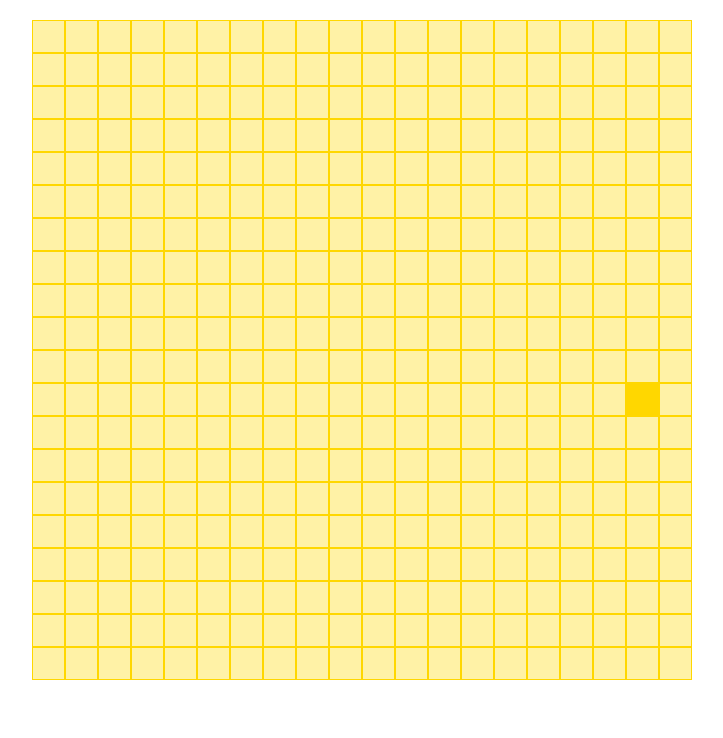
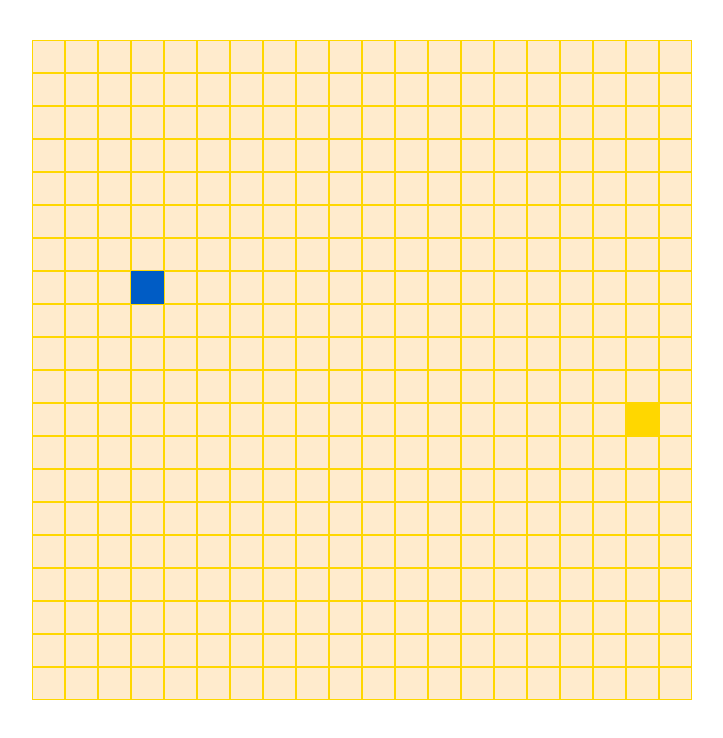
Before and after one commit to MrNezamDeveloper/Snake-game, a React (Create React App) app: page / in a window 1280 px wide. Shown: the top 738 px of the page, without its empty margins (278-1001 px from the left). Built offline with nearby package versions, Linux system fonts and the light colour scheme.

Commit message:
add complate project snake

```diff
--- a/src/App.css
+++ b/src/App.css
@@ -1,20 +1,9 @@
-.box{
+.Box {
+    width: 660px;
     height: 660px;
-    width: 660px;
-    background-color: rgb(255, 242, 166);
-    margin: 20px auto;
+    background-color: #ffebcd;
     display: grid;
-    grid-template-columns: repeat(20 , 33px);
-    grid-template-rows: repeat(20 , 33px);
+    margin: 40px auto;
+    grid-template-rows: repeat(20, 33px);
+    grid-template-columns: repeat(20, 33px);
 }
-
-
-.food{
-    background-color: gold;
-    color: gold;
-}
-
-.snake {
-    background-color: green;
-    color: green;
-}
--- /dev/null
+++ b/src/App.js
@@ -0,0 +1,180 @@
+import React from 'react';
+import './App.css';
+import Item from './components/Item';
+
+class App extends React.Component{
+
+    constructor(props) {
+        super(props);
+
+        this.state = {
+            food : this.getRandomCell(),
+            segments : [
+               this.getRandomCell(),
+            ],
+            speed : {
+                x : 1,
+                y : 0,
+            },
+            direction : "right",
+            forbidden_direction : "left",
+            buffered : null,
+        }
+
+
+    }
+
+    handleKeyPress = (event) => {
+            let direction = this.state.direction;
+            let forbiddenDirection = this.state.forbidden_direction;
+
+            switch (event.keyCode) {
+                case 37 :
+                    direction = "left";
+                    forbiddenDirection = "right";
+                    break;
+                case 38 :
+                    direction = "up";
+                    forbiddenDirection = "down";
+                    break;
+                case 39 :
+                    direction = "right";
+                    forbiddenDirection = "left";
+                    break;
+                case 40 :
+                    direction = "down";
+                    forbiddenDirection = "up";
+                    break;
+                default :
+            }
+
+            if(direction !== this.state.direction && direction !== this.state.forbidden_direction) {
+                this.setState(function (state, prop) {
+                    state.buffered = {
+                        direction : direction,
+                        speed : {
+                            x : direction === 'right' ? 1 : direction === 'left' ? -1 : 0,
+                            y : direction === 'down' ? 1 : direction === 'up' ? -1 : 0,
+                        },
+                        forbidden_direction : forbiddenDirection,
+                    };
+
+                    return null;
+                });
+            }
+
+    }
+
+
+    componentDidMount() {
+        setInterval(()  => {
+            this.update();
+        },300);
+
+        document.addEventListener('keydown', this.handleKeyPress);
+    }
+
+    eat() {
+        let head = this.state.segments[this.state.segments.length - 1];
+        if(head.column === this.state.food.column && head.row === this.state.food.row)
+            return true;
+        return false;
+    }
+    endGame() {
+        let head = this.state.segments[this.state.segments.length - 1];
+        for(let i = 0; i < this.state.segments.length - 1; i++) {
+            let segment = this.state.segments[i];
+            if(head.column === segment.column && head.row === segment.row) {
+                return true;
+            }
+        }
+        return false;
+    }
+
+    update() {
+        if(this.state.buffered != null) {
+            this.setState(function (state, props) {
+                if(state.direction !== state.buffered.direction) {
+                    state.direction = state.buffered.direction;
+                    state.speed = state.buffered.speed;
+                    state.forbidden_direction = state.buffered.forbidden_direction;
+                }
+                return null;
+            });
+        }
+        let segments = this.state.segments;
+        let head = segments[segments.length - 1];
+        let food = this.state.food;
+        if(this.eat()) {
+            segments.push(head);
+            food = this.getRandomCell();
+        }
+        segments.shift();
+        segments.push(this.setOnBox({
+            column : head.column + this.state.speed.x,
+            row : head.row + this.state.speed.y
+        }));
+
+        if(this.endGame()) {
+            segments = [segments[segments.length - 1]];
+            food = this.getRandomCell();
+        }
+        this.setState({
+            segments : segments,
+            food : food,
+            buffered : null,
+        });
+    }
+
+    setOnBox(cell) {
+        if(cell.column > 19) {
+            cell.column = 0;
+        }else if(cell.column < 0) {
+            cell.column = 19;
+        }
+
+        if(cell.row > 19) {
+            cell.row = 0;
+        }else if(cell.row < 0) {
+            cell.row = 19;
+        }
+        return cell;
+    }
+
+    getRandomCell() {
+        return {
+            column : Math.floor(Math.random() * 20),
+            row : Math.floor(Math.random() * 20),
+        }
+    }
+
+    draw() {
+        let items = [];
+        for(let i = 0; i < 20; i++) {
+            for(let j = 0; j < 20; j++) {
+                if(j === this.state.food.column && i === this.state.food.row) {
+                    items.push(<Item className="Food"/>)
+                }else {
+                    items.push(<Item className="Item"/>)
+                }
+            }
+        }
+
+        for(let i = 0; i < this.state.segments.length; i++) {
+            let segment = this.state.segments[i];
+            items[segment.row * 20 + segment.column] = <Item className="Snake"/>
+        }
+        return items;
+    }
+
+    render() {
+        return (
+            <div className="Box">
+                {this.draw()}
+            </div>
+        );
+    }
+
+}
+
+export default App;
--- a/src/App.jsx
+++ /dev/null
@@ -1,50 +0,0 @@
-import React, { Component } from "react";
-import './App.css'
-import Items from "./componenets/Items";
-
-
-
-export default class App extends Component{
-// create random food for snake
-constructor(props){
-  super(props)
- this.state = {
-  food : this.getRandomCell()
-  }
-}
-
-getRandomCell = () => {
-  return{
-    column : Math.floor(Math.random() *20),
-    row : Math.floor(Math.random() *20),
-  }
-}
-
-
-
-box = () =>{
-  let arry = []
-  // create table 20*20 row and colemn
-   for (let i = 0; i < 20; i++) {
-     for (let j = 0; j < 20; j++) {
-       // create food as random method
-       if (i === this.state.food.row && j === this.state.food.column) {
-         // send props to items as class name
-         arry.push(<Items className="food"/>)
-       }else{
-         arry.push(<Items className="item"/>)
-       }
-     }
-   }
-
-  return arry
- }
-render(){
-
-return(
-  <div className="box">
-    {this.box()}
-  </div>
-  )
-}
-}
--- a/src/componenets/Items.jsx
+++ /dev/null
@@ -1,12 +0,0 @@
-import React from 'react'
-import "./items.css"
-// distructure from props
-const Items = ({className , children}) => {
-    return (
-
-            <div className = {className}> {children}</div>
-
-    );
-}
-
-export default Items;
--- a/src/componenets/items.css
+++ /dev/null
@@ -1,7 +0,0 @@
-.item {
-    border: 1px solid gold;
-    padding: 10px;
-    font-size: 12px;
-    font-weight: bolder;
-    text-align: center;
-}
--- /dev/null
+++ b/src/components/Item.css
@@ -0,0 +1,23 @@
+
+.Item {
+    background-color: #ffebcd;
+    border: 1px solid gold;
+    font: 15px "Shabnam FD";
+    color: #000;
+    text-align: center;
+    line-height: 33px;
+}
+.Food {
+    background-color: gold;
+    font: 15px "Shabnam FD";
+    color: #000;
+    text-align: center;
+    line-height: 33px;
+}
+.Snake {
+    background-color: #005cc5;
+    font: 15px "Shabnam FD";
+    color: #000;
+    text-align: center;
+    line-height: 33px;
+}
--- /dev/null
+++ b/src/components/Item.js
@@ -0,0 +1,9 @@
+import React from 'react';
+import './Item.css';
+const Item = (props) => {
+    return (
+        <div className={props.className}>{props.children}</div>
+    );
+};
+
+export default Item;
--- a/src/index.js
+++ b/src/index.js
@@ -3,10 +3,8 @@ import ReactDOM from 'react-dom';
 import './index.css';
 import App from './App';
 
+ReactDOM.render(<App />, document.getElementById('root'));
 
-ReactDOM.render(
-
-  <App />
-  ,
-  document.getElementById('root')
-);
+// If you want your app to work offline and load faster, you can change
+// unregister() to register() below. Note this comes with some pitfalls.
+// Learn more about service workers: https://bit.ly/CRA-PWA
```
